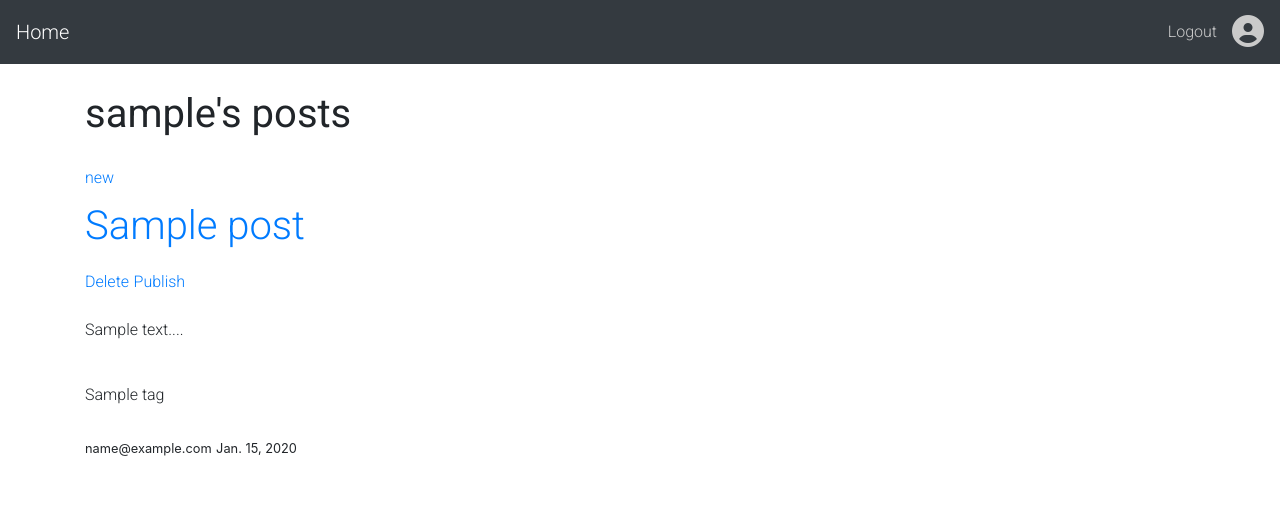
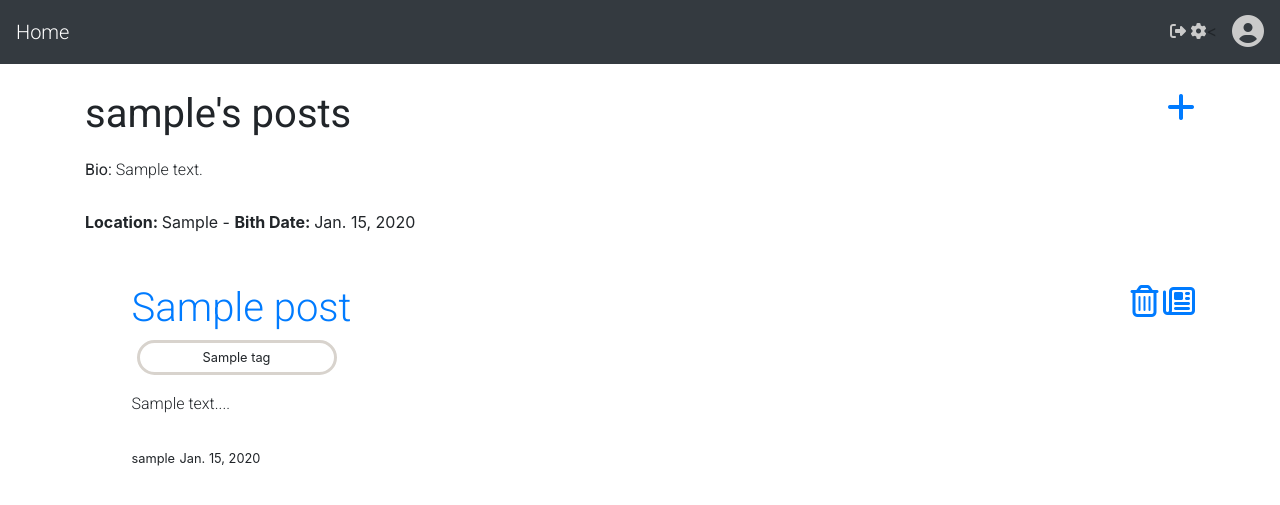
Before and after one commit to Perkles/a-django-blog, a Django app: a page that uses templates/base.html in a window 1280 px wide. Shown: the top 505 px of the page. Run offline with Django 3.2, Linux system fonts and the light colour scheme; a user stored in the database is signed in; tables that the repository leaves empty hold one stand-in row (values such as "Sample post"); some libraries are stand-ins or nearby versions.

Commit message:
adds index style

```diff
--- a/static/css/base.css
+++ b/static/css/base.css
@@ -37,3 +37,37 @@ h1, h2, h3, h4, h5{
 .navbar-manager-login a{
     font-size: 2rem;
 }
+
+.standard-icon{
+    font-size: 2rem;
+}
+
+.user-post-page-title{
+    display: flex;
+    justify-content: space-between;
+}
+.user-post-page-profile{
+    margin-bottom: 50px;
+}
+
+.tag{
+    border-radius: 100px 100px 100px 100px;
+    -moz-border-radius: 100px 100px 100px 100px;
+    -webkit-border-radius: 100px 100px 100px 100px;
+    border: 3px solid #d8d3cd;
+    font-size: 0.8rem;
+    display: flex;
+    justify-content: center;
+    max-width: 200px;
+    padding: 5px;
+    margin: 5px;
+}
+.post{
+    margin-bottom: 50px;
+    display: flex;
+    flex-direction: row-reverse;
+}
+
+.post-inner{
+    width: 90%;
+}
--- a/templates/base.html
+++ b/templates/base.html
@@ -30,7 +30,8 @@
                 <div class="navbar-item">
                     <div class="navbar-manager-logout">
                         {% if user.is_authenticated %}
-                            <a href="{% url 'logout' %}">Logout</i></a>
+                            <a href="{% url 'logout' %}"><i class="fas fa-sign-out-alt"></i></a>
+                            <a href="{% url 'user-settings' user.username %}"><i class="fas fa-cog"></i></a><
                         {% endif %}
                     </div>
                 </div>
--- a/templates/post/index.html
+++ b/templates/post/index.html
@@ -3,25 +3,38 @@
 {% block title %}Blog{% endblock %}
 
 {% block content %}
-    <p>
+    <div class="user-post-page-title">
         <h1>{{author.username}}'s posts</h1>
-    </p>
-    <a href="{% url 'post-new' author.username %}">new</a>
+        <a href="{% url 'post-new' author.username %}">
+            <i class="fas fa-plus standard-icon"></i>
+        </a>
+    </div>
+    <div class="user-post-page-profile">
+        <p><strong>Bio: </strong>{{author.profile.bio}}</p>
+        <strong>Location: </strong>{{author.profile.location}} -
+        <strong>Bith Date: </strong>{{author.profile.birth_date}}
+    </div>
+
     {% for post in posts %}
+        <div class="post {{additionalClass}}">
+            <div class="controls">
+                {% if post.author.username == user_logged %}
+                    <a href="{{post.get_absolute_url_delete}}"><i class="far fa-trash-alt standard-icon"></i></a>
+                {% endif %}
+                {% if post.author.username == user_logged %}
+                    <a href="{{post.get_absolute_url_publish}}"><i class="far fa-newspaper standard-icon"></i></a>
+                {% endif %}
+            </div>
             {% if post.posted == True %}
-            <div class="public">
+                <div class="public post-inner">
             {% else %}
-            <div class="private">
+                <div class="private post-inner">
             {% endif %}
                 <h1><a href="{{post.get_absolute_url}}">{{post.title}}</a></h1>
 
-            {% if post.author.username == user_logged %}
-                <a href="{{post.get_absolute_url_delete}}">Delete</a>
-            {% endif %}
-
-            {% if post.author.username == user_logged %}
-                <a href="{{post.get_absolute_url_publish}}">Publish</a>
-            {% endif %}
+                {% for tag in post.tags.all %}
+                   <spam class="tag">{{tag.tag_name}}</spam>
+                {% endfor %}
 
                 <p>
                     {{post.content|slice:":400" }}...
@@ -34,12 +47,9 @@
                     </small>
                 </p>
 
-            {% for tag in post.tags.all %}
-               <p>{{tag.tag_name}}</p>
-            {% endfor %}
-
-            <small>{{post.author.email}}</small>
+                <small>{{post.author.username}}</small>
                 <small>{{post.posting_date}}</small>
+            </div>
         </div>
     {% endfor %}
 {% endblock %}
--- a/templates/post/post_detail.html
+++ b/templates/post/post_detail.html
@@ -5,7 +5,8 @@
 {% block content %}
 
     <small>
-        <a href="{% url 'post-list' post.author.username %}"><- back</a>
+        <a href="{% url 'post-list' post.author.username %}"><i class="fas fa-arrow-circle-left standard-icon"></i></a>
+        <i class="far fa-edit"></i>
     </small>
 
     <h1>{{post.title}}</h1>
@@ -15,6 +16,6 @@
         {{tag.tag_name}}
     {% endfor %}
 
-    <small>{{post.author.email}}</small>
+    <small>{{post.author.username}}</small>
     <small>{{post.tags.tag_name}}</small>
 {% endblock %}
```
Lines whose indentation alone changed are shown as unchanged.
